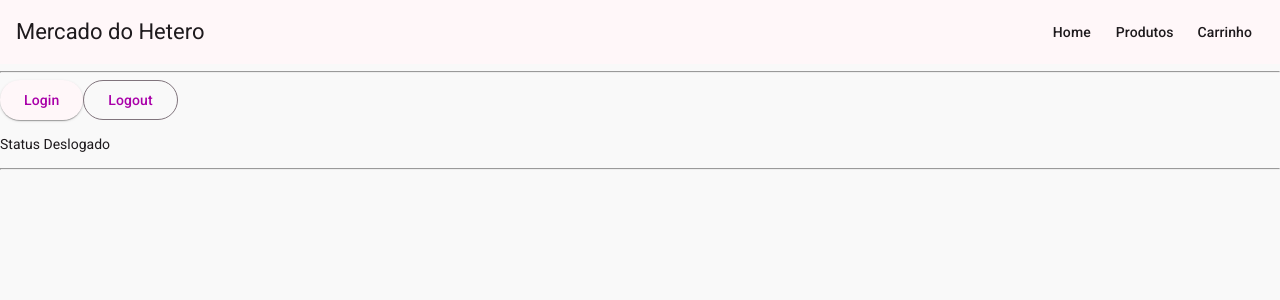
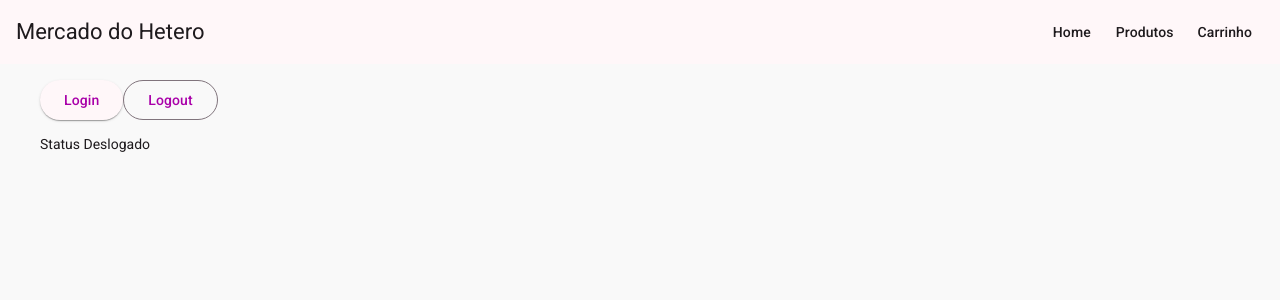
Before and after one commit to reigabs/e-commerce, an Angular app: page / in a window 1280 px wide. Shown: the top 300 px of the page. Built offline with nearby package versions, Linux system fonts and the light colour scheme.

Commit message:
style: organiza layout principal da aplicação

```diff
--- a/src/app/app.css
+++ b/src/app/app.css
@@ -0,0 +1,9 @@
+.container-principal {
+ padding: 16px;
+ max-width: 1200px;
+ margin: 0 auto;
+}
+.bloco-controle {
+margin-bottom: 16px;
+
+}
--- a/src/app/app.html
+++ b/src/app/app.html
@@ -1,8 +1,14 @@
 <!--apaga templete nativo angular cli,adicionando superteg app-produto para adicionar informações do produto.html-->
 <app-header></app-header>
-<hr />
+
+<main class="container-principal">
+<section class="bloco-controle">
+
 <button mat-raised-button color="primary" (click)="login()">Login</button>
-<button mat-stroked-button color="warn" (click)="logout()">Logout</button>
-<p>Status {{ usuarioLogado() ? 'Logado' : 'Deslogado' }}</p>
-<hr>
-    <router-outlet></router-outlet>
+<button mat-stroked-button color ="warn" (click)="logout()">Logout</button>
+<p> Status {{usuarioLogado() ? 'Logado' : 'Deslogado'}}</p>
+
+</section>
+<router-outlet></router-outlet>
+
+</main>
```
